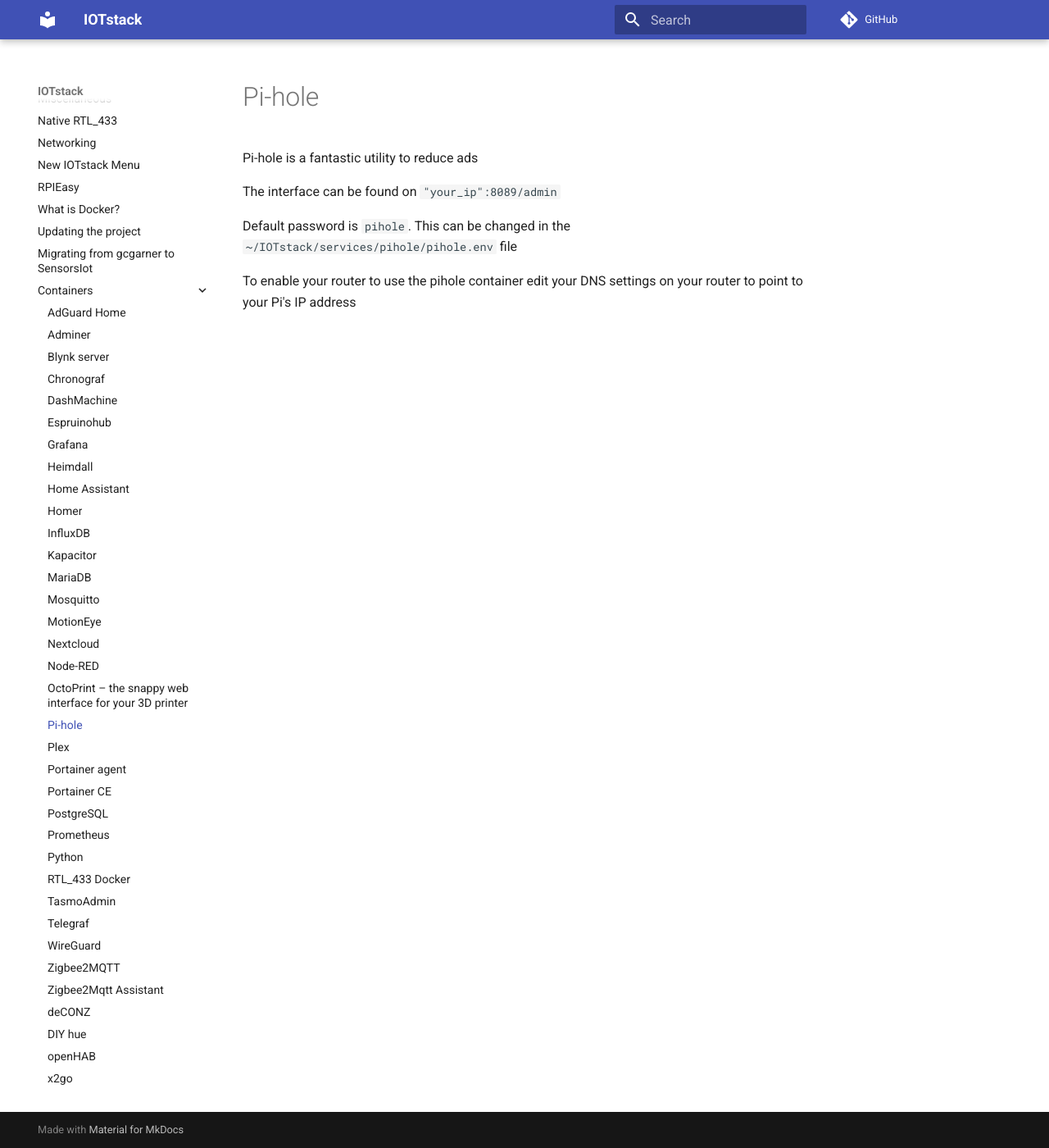
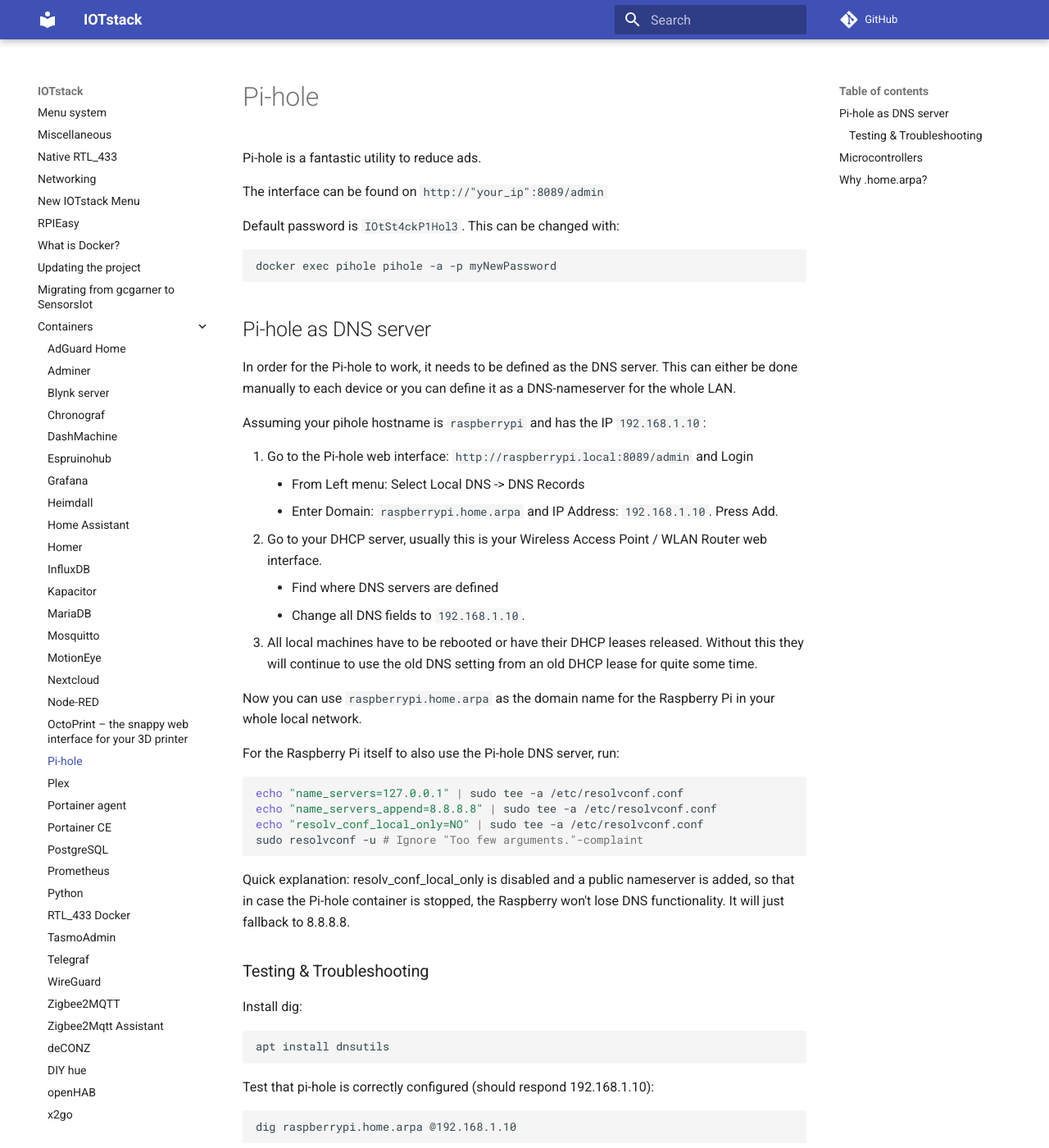
Before and after one commit to gcgarner/IOTstack, an MkDocs documentation site: the page built from docs/Containers/Pi-hole.md, in a window 1280 px wide and 1400 px high. Shown: the whole window at 82% size. Built offline with MkDocs 1.6.1 and Material for MkDocs 9.7.7, drawn with Linux system fonts in a browser that asks for light colours; comment, search, counter and statistics services are not loaded; some of the changed text lies outside the part shown.

Commit message:
Pi-hole: docs to setup DNS for esphome devices

````diff
--- a/docs/Containers/Pi-hole.md
+++ b/docs/Containers/Pi-hole.md
@@ -1,8 +1,70 @@
 # Pi-hole
-Pi-hole is a fantastic utility to reduce ads
+Pi-hole is a fantastic utility to reduce ads.
 
-The interface can be found on `"your_ip":8089/admin`
+The interface can be found on `http://"your_ip":8089/admin`
 
-Default password is `pihole`. This can be changed in the `~/IOTstack/services/pihole/pihole.env` file
+Default password is `IOtSt4ckP1Hol3`. This can be changed with:
+```
+docker exec pihole pihole -a -p myNewPassword
+```
 
-To enable your router to use the pihole container edit your DNS settings on your router to point to your Pi's IP address
+## Pi-hole as DNS server
+
+In order for the Pi-hole to work, it needs to be defined as the DNS server.
+This can either be done manually to each device or you can define it as a
+DNS-nameserver for the whole LAN.
+
+Assuming your pihole hostname is `raspberrypi` and has the IP `192.168.1.10`:
+
+1. Go to the Pi-hole web interface: `http://raspberrypi.local:8089/admin` and Login
+    * From Left menu: Select Local DNS -> DNS Records
+    * Enter Domain: `raspberrypi.home.arpa` and IP Address: `192.168.1.10`. Press Add.
+2. Go to your DHCP server, usually this is your Wireless Access Point / WLAN Router web interface.
+    * Find where DNS servers are defined
+    * Change all DNS fields to `192.168.1.10`.
+3. All local machines have to be rebooted or have their DHCP leases released. Without this they will continue to use the old DNS setting from an old DHCP lease for quite some time.
+
+Now you can use `raspberrypi.home.arpa` as the domain name for the Raspberry Pi in your whole local network.
+
+For the Raspberry Pi itself to also use the Pi-hole DNS server, run:
+```bash
+echo "name_servers=127.0.0.1" | sudo tee -a /etc/resolvconf.conf
+echo "name_servers_append=8.8.8.8" | sudo tee -a /etc/resolvconf.conf
+echo "resolv_conf_local_only=NO" | sudo tee -a /etc/resolvconf.conf
+sudo resolvconf -u # Ignore "Too few arguments."-complaint
+```
+Quick explanation: resolv_conf_local_only is disabled and a public nameserver is added, so that in case the Pi-hole container is stopped, the Raspberry won't lose DNS functionality. It will just fallback to 8.8.8.8.
+
+### Testing & Troubleshooting
+
+Install dig:
+```
+apt install dnsutils
+```
+
+Test that pi-hole is correctly configured (should respond 192.168.1.10):
+```
+dig raspberrypi.home.arpa @192.168.1.10
+```
+
+To test on your desktop if your network configuration is correct, and an ESP will resolve its DNS queries correctly, restart your desktop machine to ensure DNS changes are updated and then use:
+```
+dig raspberrypi.home.arpa
+```
+This should produce the same result as the previous command.
+
+If this fails to resolve the IP, check that the server in the response is `192.168.1.10`.
+If it's `127.0.0.xx` check `/etc/resolv.conf` begins with `nameserver 192.168.1.10`.
+
+## Microcontrollers
+
+If you want to avoid hardcoding your Raspberry Pi IP to your ESPhome devices,
+you need a DNS server that will do the resolving. This can be done using the
+Pi-hole container as described above.
+
+## Why .home.arpa?
+
+Instead of `.home.arpa` - which is the real standard, but a mouthful - you may use `.internal`.
+Using `.local` would technically also work, but it should be reserved only for mDNS use.
+
+Note: There is a special case for resolving `*.local` addresses. If you do a `ping raspberrypi.local` on your desktop linux or the RPI, it will first try using mDNS/bonjour to resolve the IP address raspberrypi.local. If this fails it will then ask the DNS server. Esphome devices can't use mDNS to resolve an IP address. You need a proper DNS server to respond to queries made by an ESP. As such, `dig raspberrypi.local` will fail, simulating ESPhome device behavior. This is as intended, and you should use raspberrypi.home.arpa as the address on your ESP-device.
````
